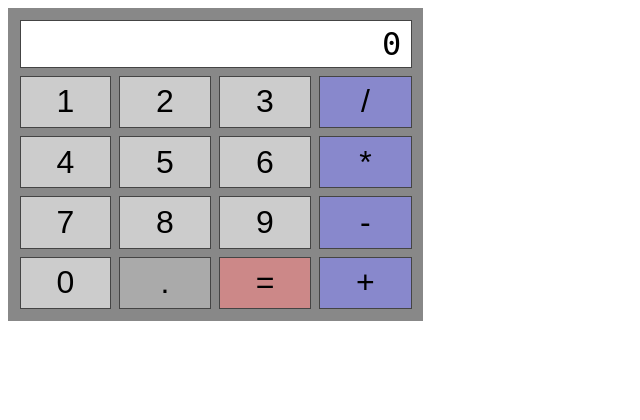
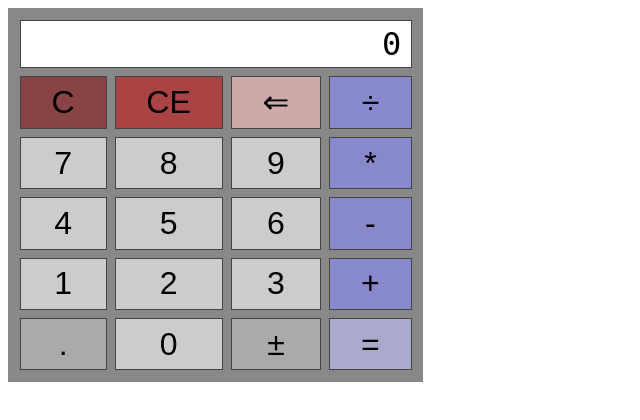
Before and after one commit to tpseitz/simple-web-practice, a React app: page / in a window 1280 px wide. Shown: the whole page, without its empty margins (0-640 px from the left). Built offline with nearby package versions, Linux system fonts and the light colour scheme.

Commit message:
More advanced operations and layout

```diff
--- a/src/Calculator.css
+++ b/src/Calculator.css
@@ -10,10 +10,10 @@ div#calculator {
   display: grid;
   grid-template-areas:
     'display display display display'
-    '1 2 3 divide'
-    '4 5 6 multiply'
-    '7 8 9 minus'
-    '0 dot eq plus'
+    'b7 b8 b9 divide'
+    'b4 b5 b6 multiply'
+    'b1 b2 b3 minus'
+    'dot b0 eq plus'
   ;
 }
 
@@ -38,5 +38,11 @@ div#calculator button {
 
 div#calculator button.digit     { background: #ccc; }
 div#calculator button.dot       { background: #aaa; }
+div#calculator button.sign      { background: #aaa; }
 div#calculator button.operation { background: #88c; }
-div#calculator button.equals    { background: #c88; }
+div#calculator button.multiply  { background: #88c; }
+div#calculator button.divide    { background: #88c; }
+div#calculator button.equals    { background: #aac; }
+div#calculator button.backspace { background: #caa; }
+div#calculator button.clear     { background: #844; }
+div#calculator button.erase     { background: #a44; }
--- a/src/Calculator.js
+++ b/src/Calculator.js
@@ -1,8 +1,8 @@
-import { useState } from "react";
-import NumberButton from "./NumberButton.js";
+import { useState } from 'react';
+import NumberButton from './NumberButton.js';
 import './Calculator.css';
 
-const BUTTON_LAYOUT = "123/456*789-0.=+";
+const BUTTON_LAYOUT = 'CEc/789*456-123+.0s='.split('');
 
 
 function Calculator() {
@@ -13,17 +13,18 @@ function Calculator() {
       setCurrent, setPrevious, setOperation,
       current, previous, operation };
 
-  const buttons = BUTTON_LAYOUT.split("").map(
+  const buttons = BUTTON_LAYOUT.map(
     (num) => <NumberButton {...staticProps} number={num} key={`btn-${num}`} />
   );
 
 
-  const display = current ? current : (previous ? previous : "0");
+  const value = current ? current : (previous ? previous : '0');
+  const display = value.replace(/^(-?)0+(\d)/, '$1$2');
   console.log(`Values: ${previous} ${operation} ${current} => ${display}`); //XXX
 
   return (
-    <div id="calculator">
-      <span id="display">{display}</span>
+    <div id='calculator'>
+      <span id='display'>{display}</span>
       {buttons}
     </div>
   );
--- a/src/NumberButton.js
+++ b/src/NumberButton.js
@@ -1,6 +1,11 @@
 const NAME = {
-  '.': 'dot',
-  '=': 'equals',
+  '.': ['dot',       '.'],
+  '/': ['divide',    <>&divide;</>],
+  '=': ['equals',    '='],
+  's': ['sign',      <>&plusmn;</>],
+  'c': ['backspace', <>&lArr;</>],
+  'C': ['clear',     'C'],
+  'E': ['erase',     'CE'],
 };
 const OPERATION = {
   '+': (a, b) => a + b,
@@ -16,7 +21,9 @@ function NumberButton(props) {
   const { number } = props;
 
   function handleButtonEvent(buttonNumber) {
-    if ("0123456789".indexOf(buttonNumber) >= 0) {
+    console.log(`Pressed: ${buttonNumber}`); //XXX
+
+    if ('0123456789'.indexOf(buttonNumber) >= 0) {
       if (current) setCurrent(current + buttonNumber);
       else setCurrent(buttonNumber);
     } else if (buttonNumber === '.' && current.indexOf('.') < 0) {
@@ -26,25 +33,41 @@ function NumberButton(props) {
       const fun = OPERATION[operation];
       const [pre, cur] = [parseFloat(previous), parseFloat(current)];
       setCurrent(null);
-      setPrevious(fun(pre, cur));
+      setPrevious(fun(pre, cur) + '');
       setOperation(null);
     } else if ('+-*/'.indexOf(buttonNumber) >= 0 && current) {
       setCurrent(null);
       setPrevious(current);
       setOperation(null);
+    } else if (buttonNumber === 's') {
+      if (!current) setCurrent('-0');
+      else if (current[0] === '-') setCurrent(current.slice(1));
+      else setCurrent('-' + current);
+    } else if (buttonNumber === 'c') {
+      if (current)
+        if (current.length === 1) setCurrent('0');
+        else setCurrent(current.slice(0, -1));
+    } else if (buttonNumber === 'C') {
+      setCurrent('0');
+    } else if (buttonNumber === 'E') {
+      setCurrent(null);
+      setPrevious(null);
+      setOperation(null);
     }
 
-    if ("+-*/".indexOf(buttonNumber) >= 0) {
+    if ('+-*/'.indexOf(buttonNumber) >= 0) {
       setOperation(buttonNumber);
     }
   }
 
-  const cls = NAME[number] ? NAME[number] : (
-    "0123456789".indexOf(number) >= 0 ? "digit" : "operation");
+  const [cls, sign] = NAME[number] ? NAME[number]: (
+      '0123456789'.indexOf(number) >= 0 ?
+          ['digit', number] :
+          ['operation', number]);
 
   return (
     <button className={cls} onClick={() => handleButtonEvent(number)}>
-      {number}
+      {sign}
     </button>);
 }
 
```
